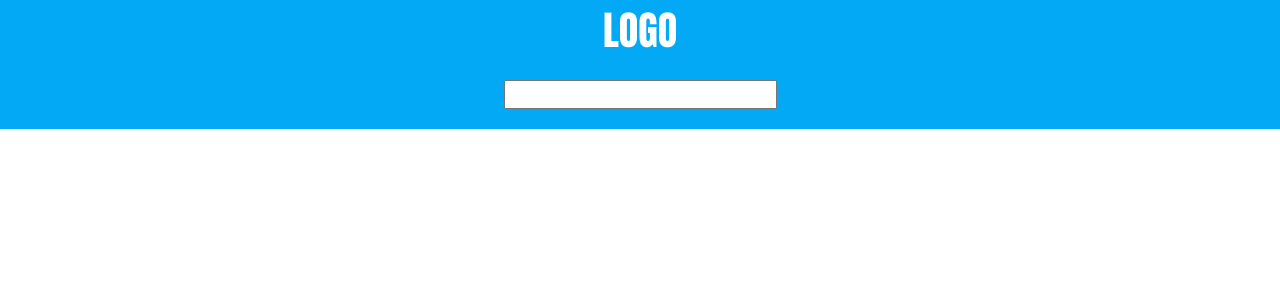
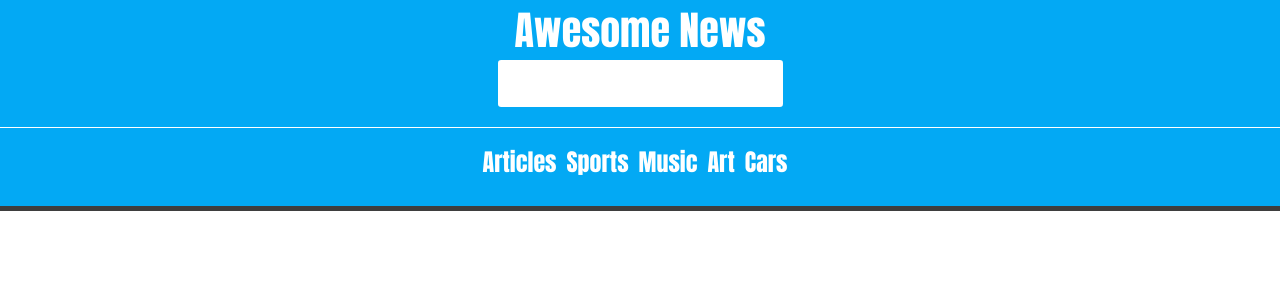
Before and after one commit to ferlobo1985/UDMY-REACT19-Basics-v2, a React (Vite) app: page / in a window 1280 px wide. Shown: the top 300 px of the page. Built offline with nearby package versions, Linux system fonts and the light colour scheme.

Commit message:
10-Reusable code
10-Reusable code

```diff
--- a/src/components/header.jsx
+++ /dev/null
@@ -1,24 +0,0 @@
-const Header = () => {
-
-    const handleChange = (event) => {
-        console.log(event)
-    }
-
-    return(
-        <header>
-            <div
-                className="logo"
-                onClick={()=>console.log('I was clicked')}
-                onPointerEnter={e=> console.log('onPointerEvent')}
-            >LOGO</div>
-            <input
-                onChange={handleChange}
-                onFocus={e => console.log('onFocus')}
-                onBlur={e=> console.log('blur')}
-            />
-        </header>
-    )
-
-}
-
-export default Header;
--- /dev/null
+++ b/src/components/header/header.jsx
@@ -0,0 +1,20 @@
+import Navigation from './nav';
+
+const Header = () => {
+    const handleChange = (event) => {
+        console.log(event)
+    }
+
+    return(
+        <header>
+            <div className="logo"
+            >Awesome News</div>
+            <input
+                onChange={handleChange}
+            />
+            <Navigation/>
+        </header>
+    )
+}
+
+export default Header;
--- /dev/null
+++ b/src/components/header/nav.jsx
@@ -0,0 +1,18 @@
+import { navItems } from "../../utils/data";
+
+const Nav = () => {
+
+    return(
+        <nav className="mainNav">
+            <ul>
+                { navItems.map( item=>(
+                    <li className="navItem" key={item.id}>
+                        <a href={item.link}>{item.title}</a>
+                    </li>
+                ))}
+            </ul>
+        </nav>
+    )
+}
+
+export default Nav;
--- a/src/main.jsx
+++ b/src/main.jsx
@@ -1,5 +1,5 @@
 import { createRoot } from 'react-dom/client'
-import Header from './components/header'
+import Header from './components/header/header'
 import './styles/styles.css'
 
 const App = () => (
--- a/src/styles/styles.css
+++ b/src/styles/styles.css
@@ -1,19 +1,75 @@
-body {
-    margin: 0;
+body{
+    margin:0;
+ }
+
+a {
+    color: inherit;
+    text-decoration: none;
 }
+
+
+.logo {
+    color:#fff;
+    font-size: 40px;
+    font-family:Anton;
+ }
 
 header {
     background: #03a9f4;
     text-align: center;
+    border-bottom: 5px solid #3e3e3e;
+    padding-bottom: 10px;
+ }
+ header input {
+    font-family: 'Roboto', sans-serif;
+    color: #333;
+    font-size: 1.2rem;
+    margin: 0 auto;
+    padding: 10px;
+    border-radius: 0.2rem;
+    background-color: rgb(255, 255, 255);
+    border: none;
+    display: block;
+    border-bottom: 0.3rem solid transparent;
+    transition: all 0.3s;
+}
+.container {
+    margin:0 auto;
+    width:90%;
+}
+button {
+    display: block;
+    width: 110px;
+    margin: 10px 0px;
+}
+nav {
+    border-top: 1px solid white;
+    margin-top: 20px;
 }
 
-.logo {
-    color: #fff;
-    font-size: 40px;
-    font-family: Anton;
+.mainNav ul {
+    list-style-type: none;
+    padding-left: 0;
 }
 
-header input {
-    font-size: 20px;
-    margin:20px 0px
-}
+  .navItem {
+    display: inline-block;
+    color: #fff;
+    font-size: 24px;
+    font-family: Anton;
+    margin-right: 10px;
+  }
+
+  .navItem a::after {
+    display: inline-block;
+    color: #000;
+    font-weight: bold;
+    padding: 0 3px;
+    margin-right: 10px;
+  }
+
+  .news_item {
+    padding:20px;
+    box-sizing: border-box;
+    border-bottom:1px solid grey
+ }
--- /dev/null
+++ b/src/utils/data.js
@@ -0,0 +1,7 @@
+export const navItems = [
+    {id:"1",link:"/articles",title:'Articles'},
+    {id:"2",link:"/sports",title:'Sports'},
+    {id:"3",link:"/music",title:'Music'},
+    {id:"4",link:"/art",title:'Art'},
+    {id:"5",link:"/cars",title:'Cars'}
+]
```
